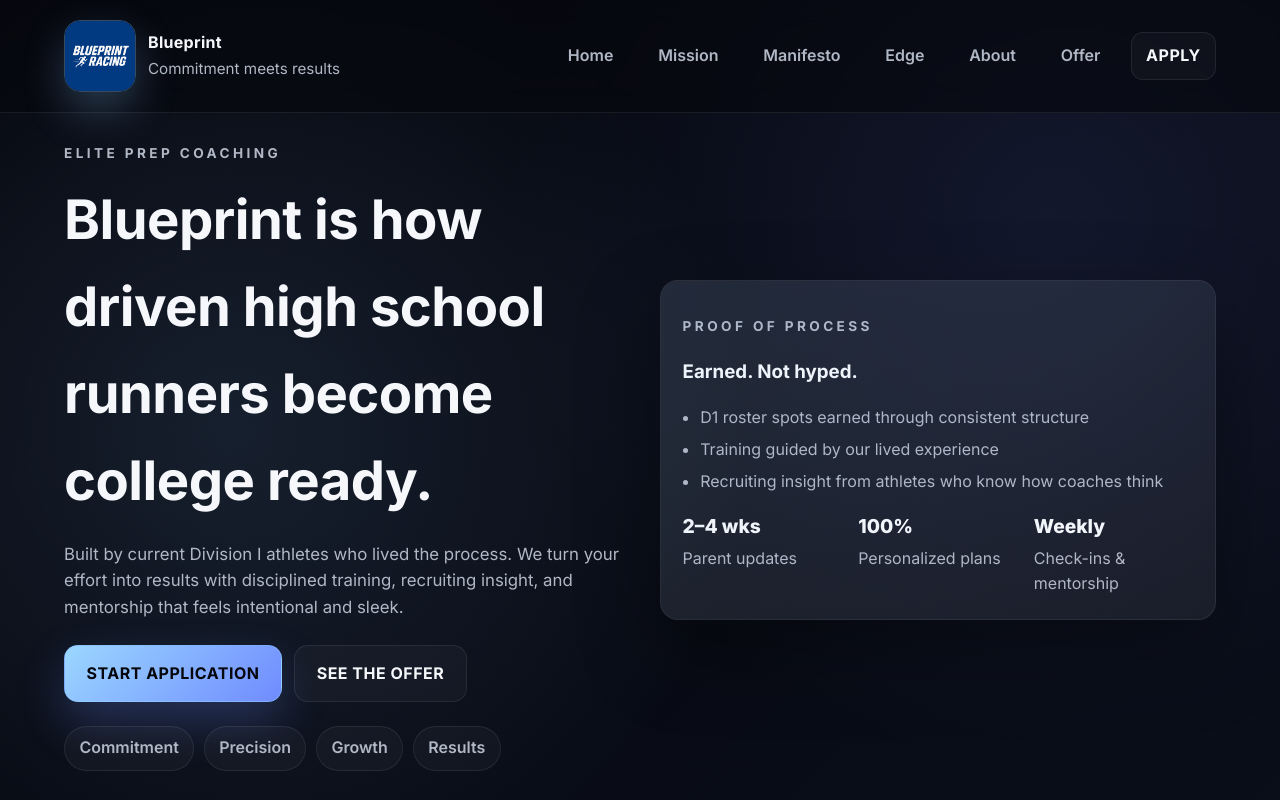
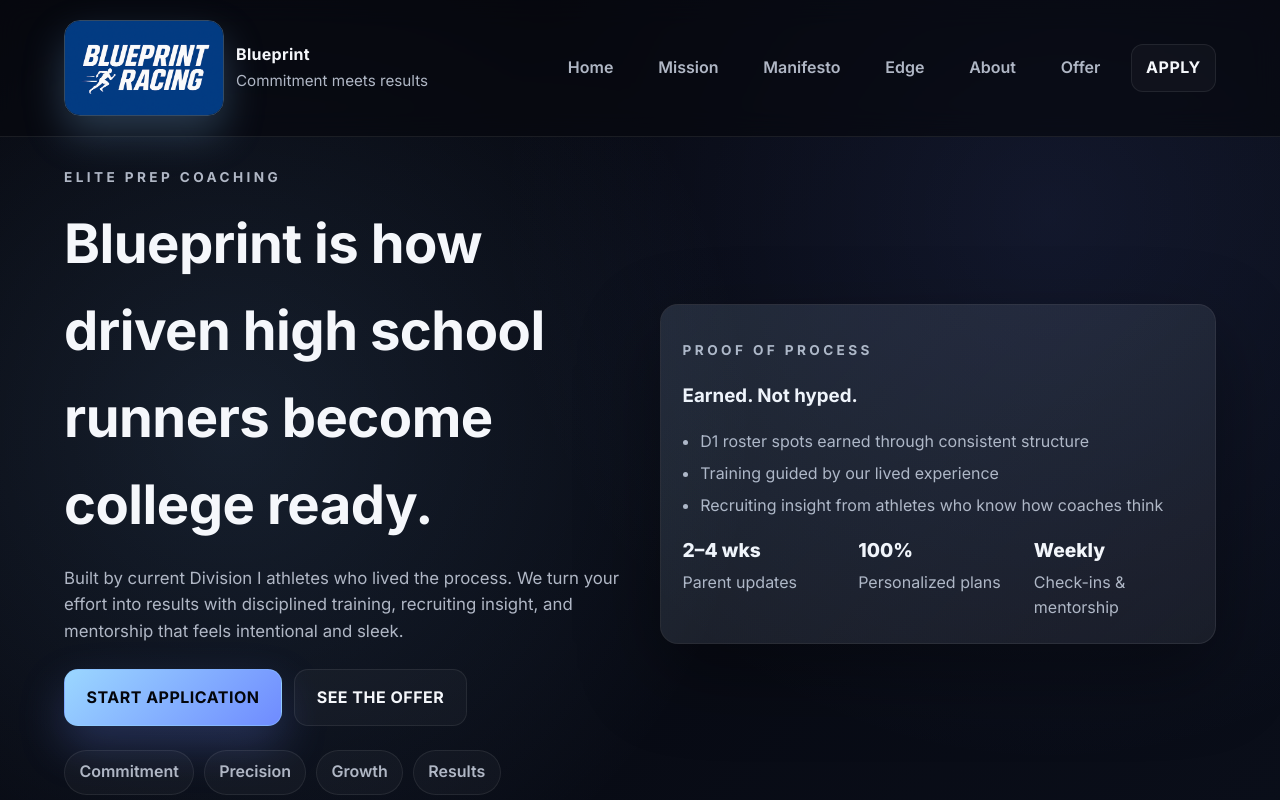
Before and after one commit to Carsonlane/blueprint, a plain HTML site: page index.html in a window 1280 px wide. Shown: the top 800 px of the page. Drawn offline with Linux system fonts and the light colour scheme.

Commit message:
Increase header logo size

```diff
--- a/styles.css
+++ b/styles.css
@@ -71,8 +71,9 @@ a:hover {
 }
 
 .brand-logo {
-  height: 72px;
-  width: auto;
+  width: 160px;
+  height: auto;
+  max-height: 96px;
   border-radius: 16px;
   border: 1px solid rgba(138, 198, 255, 0.35);
   box-shadow: 0 18px 40px rgba(138, 198, 255, 0.25);
```
